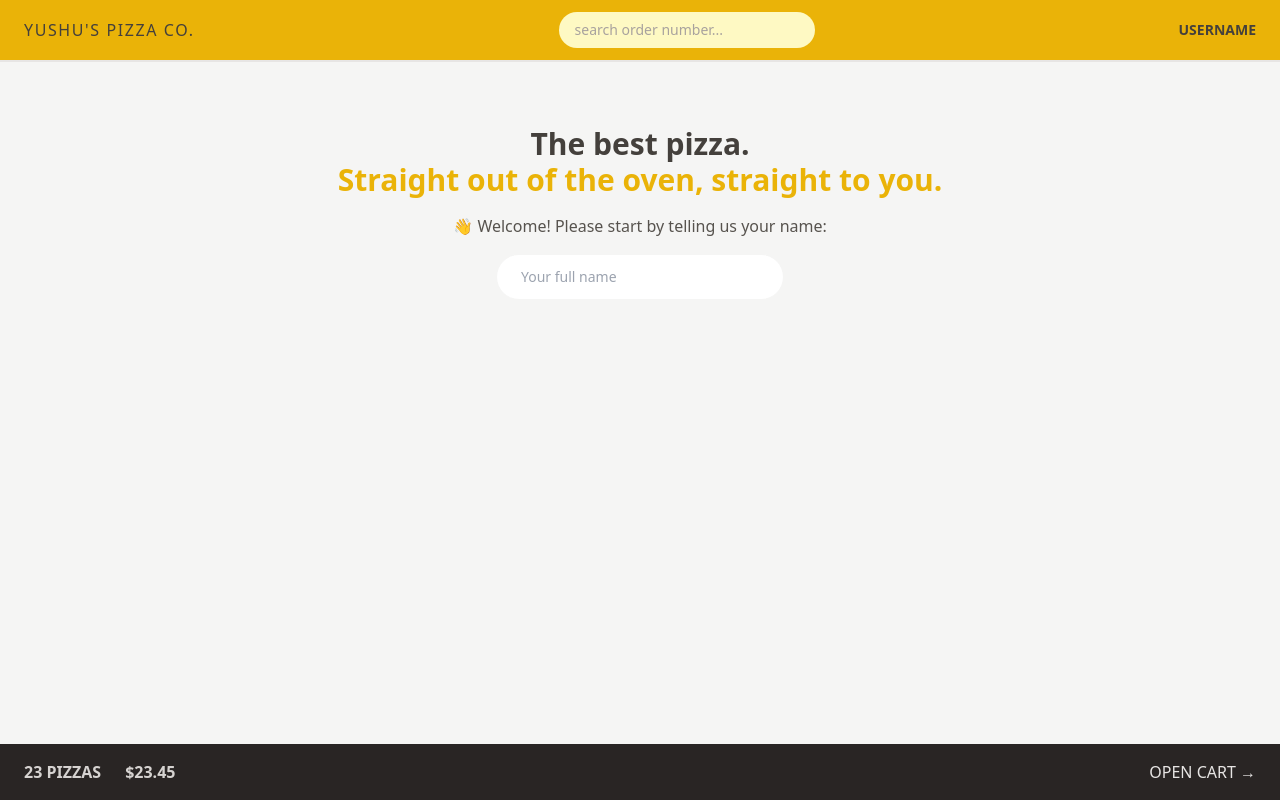
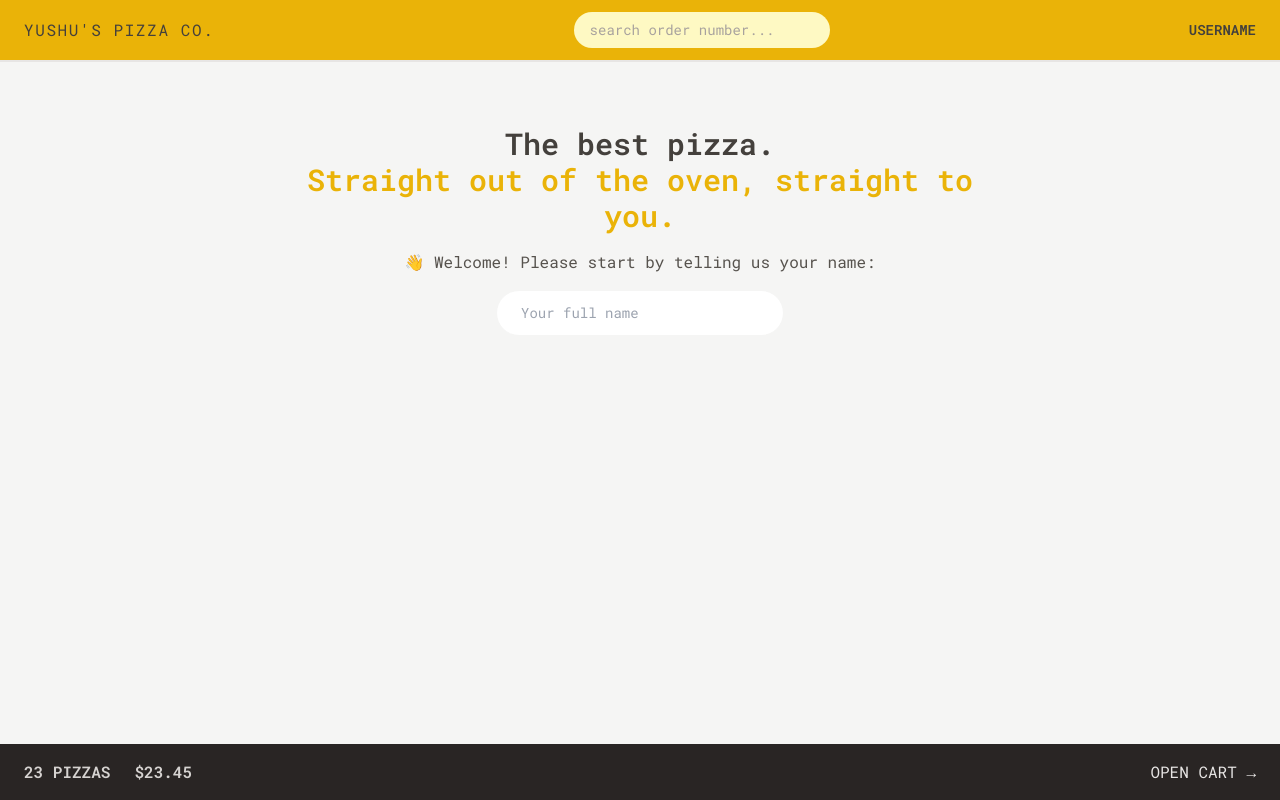
Before and after one commit to mushroom18/YS-PIZZA, a React (Vite) app: page / in a window 1280 px wide. Built offline with nearby package versions, Linux system fonts and the light colour scheme.

Commit message:
customize tailwind font family

```diff
--- a/index.html
+++ b/index.html
@@ -2,22 +2,18 @@
 <html lang="en">
   <head>
     <meta charset="UTF-8" />
+    <link rel="icon" type="image/svg+xml" href="" />
+    <link rel="preconnect" href="https://fonts.googleapis.com" />
+    <link rel="preconnect" href="https://fonts.gstatic.com" crossorigin />
     <link
-      rel="icon"
-      type="image/svg+xml"
-      href=""
+      href="https://fonts.googleapis.com/css2?family=Roboto+Mono:ital,wght@0,100..700;1,100..700&display=swap"
+      rel="stylesheet"
     />
-    <meta
-      name="viewport"
-      content="width=device-width, initial-scale=1.0"
-    />
+    <meta name="viewport" content="width=device-width, initial-scale=1.0" />
     <title>YUSHU'S PIZZA CO.</title>
   </head>
   <body class="bg-stone-100 text-stone-700">
     <div id="root"></div>
-    <script
-      type="module"
-      src="/src/main.jsx"
-    ></script>
+    <script type="module" src="/src/main.jsx"></script>
   </body>
 </html>
--- a/src/index.css
+++ b/src/index.css
@@ -6,13 +6,11 @@
   .input {
     @apply w-full rounded-full border border-stone-100 px-4 py-2 text-sm transition-all duration-300 focus:outline-none focus:ring focus:ring-yellow-400 md:px-6 md:py-3;
   }
-}
 
-/* https://dev.to/afif/i-made-100-css-loaders-for-your-next-project-4eje */
   .loader {
     width: 45px;
     aspect-ratio: 0.75;
-  --c: no-repeat linear-gradient(#333 0 0);
+    --c: no-repeat linear-gradient(theme(colors.stone.800) 0 0);
     background:
       var(--c) 0% 50%,
       var(--c) 50% 50%,
@@ -20,6 +18,9 @@
     background-size: 20% 50%;
     animation: loading 1s infinite linear;
   }
+}
+
+/* https://dev.to/afif/i-made-100-css-loaders-for-your-next-project-4eje */
 
 @keyframes loading {
   20% {
--- a/src/ui/Header.jsx
+++ b/src/ui/Header.jsx
@@ -5,10 +5,7 @@ import Username from "../features/user/Username";
 function Header() {
   return (
     <header className="flex items-center justify-between border-b-2 border-stone-200 bg-yellow-500 px-4 py-3 uppercase sm:px-6">
-      <Link
-        to="/"
-        className="tracking-widest"
-      >
+      <Link to="/" className="tracking-widest">
         YUSHU&apos;S PIZZA CO.
       </Link>
       <SearchOrder />
--- a/src/ui/Loader.jsx
+++ b/src/ui/Loader.jsx
@@ -1,5 +1,9 @@
 function Loader() {
-  return <div className="loader"></div>;
+  return (
+    <div className="absolute inset-0 flex items-center justify-center bg-slate-200/20 backdrop-blur-sm">
+      <div className="loader"></div>;
+    </div>
+  );
 }
 
 export default Loader;
--- a/tailwind.config.js
+++ b/tailwind.config.js
@@ -2,7 +2,14 @@
 export default {
   content: ["./index.html", "./src/**/*.{js,ts,jsx,tsx}"],
   theme: {
-    extend: {},
+    fontFamily: {
+      sans: "Roboto Mono, monospace",
+    },
+    extend: {
+      height: {
+        screen: "100dvh",
+      },
+    },
   },
   plugins: [],
 };
```
Lines whose indentation alone changed are shown as unchanged.
